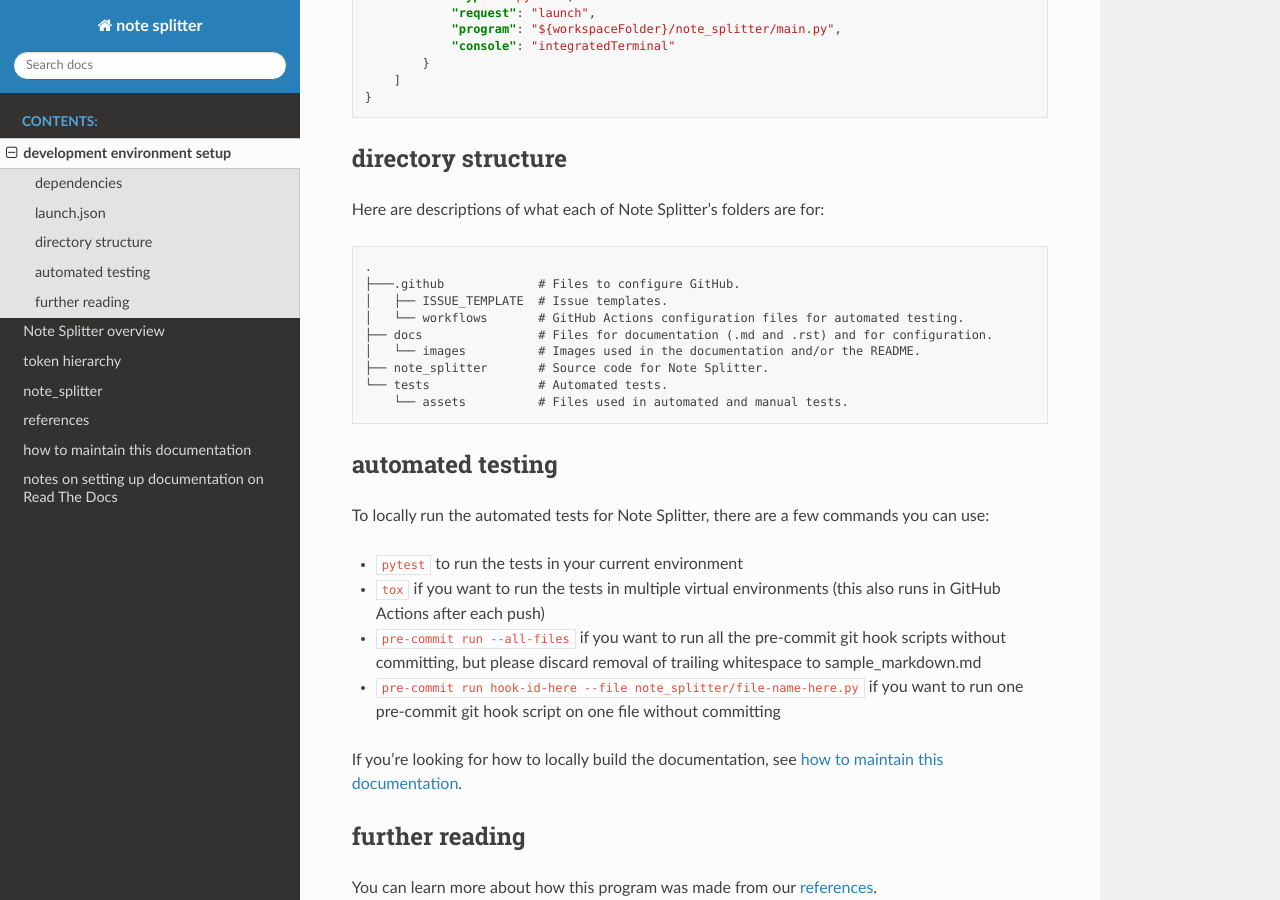
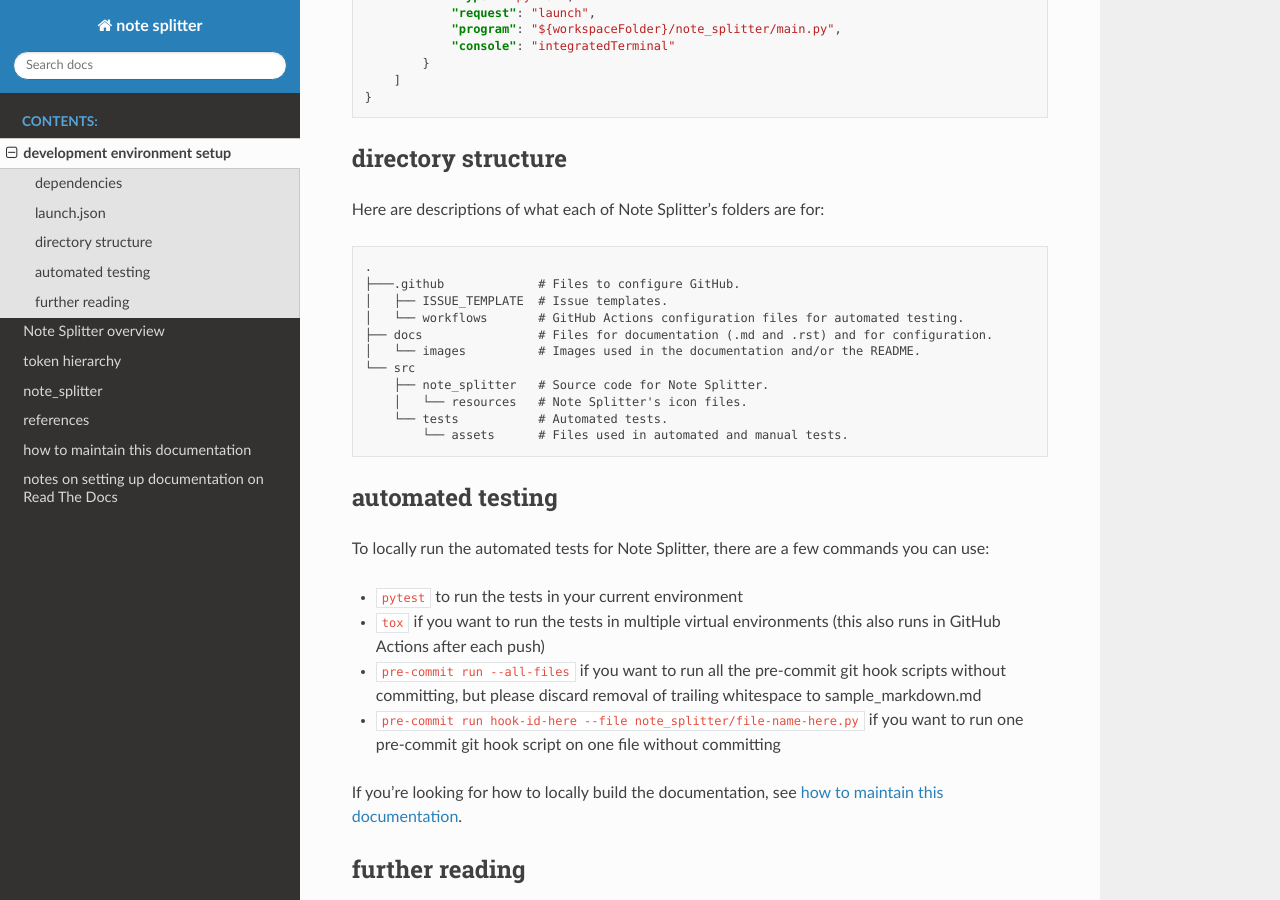
Before and after one commit to wheelercj/note-splitter, a Sphinx documentation site: the page built from docs/dev-setup.md, in a window 1280 px wide and 900 px high, scrolled down 888 px. Built offline with Sphinx 7.4.7 and the Read the Docs theme 2.0.0, drawn with Linux system fonts in a browser that asks for light colours.

Commit message:
Update directory structure docs

````diff
--- a/docs/dev-setup.md
+++ b/docs/dev-setup.md
@@ -46,9 +46,11 @@
 │   └── workflows       # GitHub Actions configuration files for automated testing.
 ├── docs                # Files for documentation (.md and .rst) and for configuration.
 │   └── images          # Images used in the documentation and/or the README.
-├── note_splitter       # Source code for Note Splitter.
-└── tests               # Automated tests.
-    └── assets          # Files used in automated and manual tests.
+└── src
+    ├── note_splitter   # Source code for Note Splitter.
+    │   └── resources   # Note Splitter's icon files.
+    └── tests           # Automated tests.
+        └── assets      # Files used in automated and manual tests.
 ```
 
 ## automated testing
````
